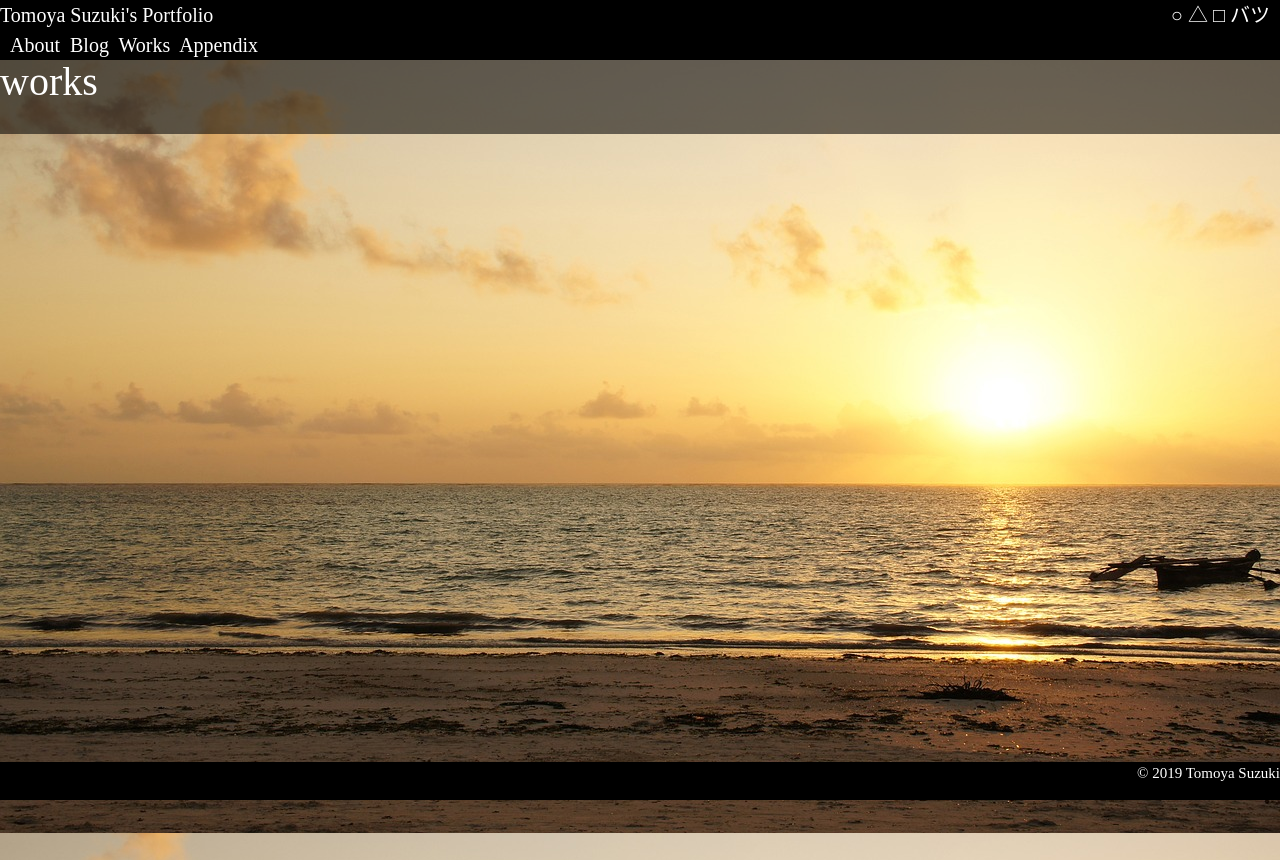
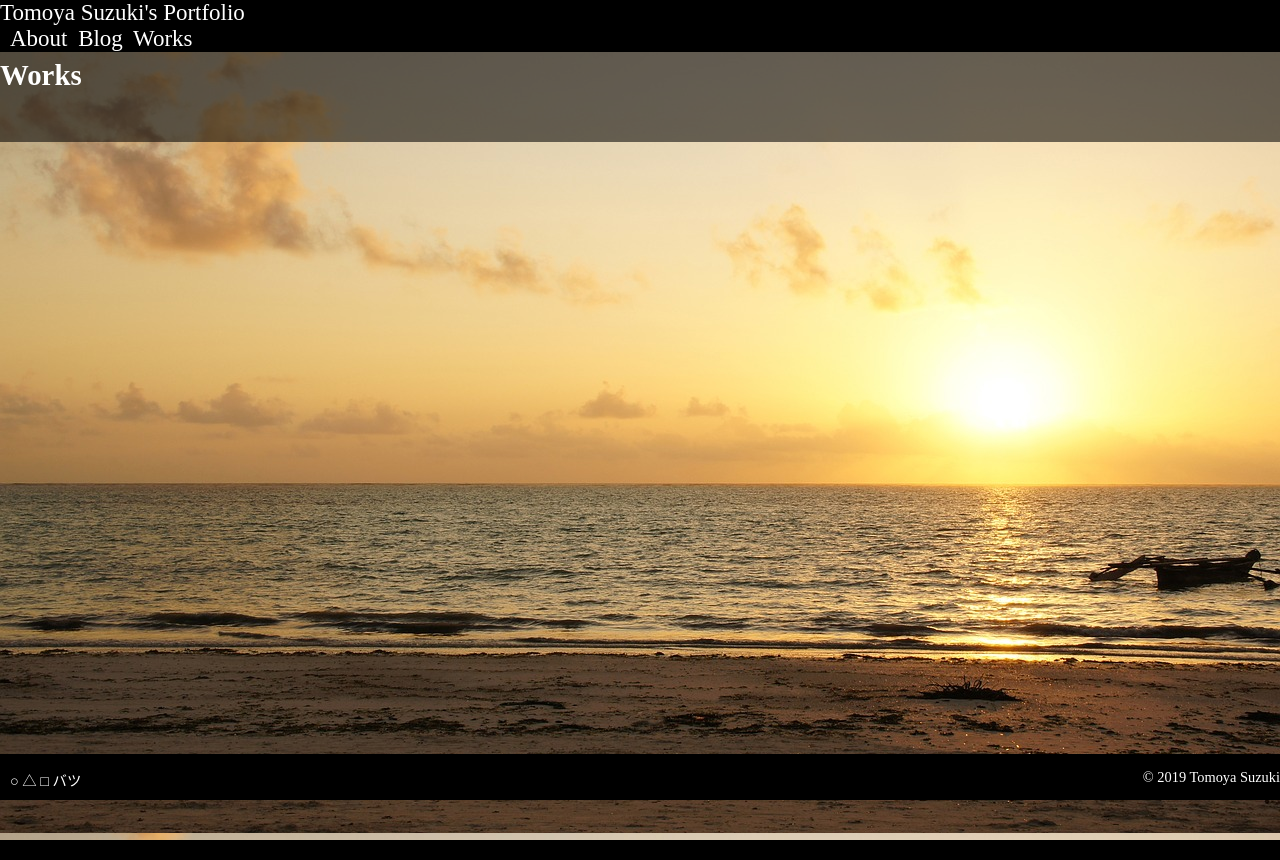
Before and after one commit to anchor-cable/portfolio, a Django app: page /about/works/ in a window 1280 px wide. Run offline with Django 3.2, Linux system fonts and the light colour scheme; data that the repository does not hold is empty; some libraries are stand-ins or nearby versions; some web fonts are replaced.

Commit message:
レスポンシブ対応中。Aboutは70%,Worksは40%、全体としてまだ60%くらい

```diff
--- a/myblog/static/css/style.css
+++ b/myblog/static/css/style.css
@@ -15,8 +15,8 @@ html {
 
 body {
   font-family: "Rounded Mplus 1c";
-  font-size: 15px;
-  height: 100%;
+  font-size: calc(50% + 0.5vw);
+  height: 100vh;
   margin: 0;
   background-image: url("../img/background.jpg");
   background-size: cover;
@@ -29,13 +29,19 @@ a.menus {
   margin-right: 5px;
 }
 
+#sns-icons {
+  position: absolute;
+  left: 10px;
+}
+
 .django-app {
   height: 100%;
 }
+
 /* super basic grid structure */
 
 #header {
-  font-size: 20px;
+  font-size: calc(115% + 0.5vw);
   position: fixed;
   top: 0px;
   background: black;
@@ -46,12 +52,6 @@ a.menus {
 
 #menu {
   margin-left: 10px;
-}
-
-#sns-icons {
-  position: absolute;
-  top: 0px;
-  right: 10px;
 }
 
 footer {
@@ -76,10 +76,24 @@ footer {
 }
 
 #common_overlay {
-  margin-top: 60px;
+  margin-top: 40px;
   width: 100%;
   background-color: rgba(0, 0, 0, 0.56);
   color: white;
+}
+
+div.imagebox {
+  height: 100%;
+  width: 100%;
+  position: relative;
+  padding: 0;
+  margin: 10px;
+}
+
+div.imagebox img {
+  width: 90%;
+  max-width: 90%;
+  height: auto;
 }
 
 span.imagetags a {
@@ -89,14 +103,6 @@ span.imagetags a {
   background: #35a7f8;
   padding: 0 2px;
   height: 20px;
-}
-
-div.imagebox {
-  height: 200px;
-  width: 300px;
-  position: relative;
-  padding: 0;
-  margin: 10px;
 }
 
 /* indexのCSS　*/
@@ -138,6 +144,20 @@ div.imagebox {
   width: calc(60% - 10px);
 }
 
+img#suzukitomo {
+  width: 80%;
+  max-width: 80%;
+  height: auto;
+}
+@media screen and (max-width: 479px) {
+  .leftbox .rightbox {
+    width: 100%;
+  }
+  .twobox {
+    display: block;
+  }
+}
+
 .photo {
   border-radius: 10px;
 }
@@ -152,6 +172,7 @@ div.imagebox {
 
 div.work {
   width: calc(33.3% - 10px);
+  height: calc(33.3% - 10px); /*　高さ固定にしたい */
   margin: 5px;
   background-color: #ffffff;
   border: 1px, #4b4b4b;
@@ -162,3 +183,11 @@ div.work h2 {
   margin: 5px;
   margin-left: 10px;
 }
+@media screen and (max-width: 479px) {
+  div.work {
+    width: 70%;
+  }
+  .worksbox {
+    display: block;
+  }
+}
--- a/myblog/templates/myblog/base.html
+++ b/myblog/templates/myblog/base.html
@@ -1,19 +1,11 @@
-{% load static %} <!DOCTYPE html>
+<!DOCTYPE html> {% load static %}
 <html>
   <head>
     <meta charset="UTF-8" />
+    <!-- ビューポートの設定 -->
+    <meta name="viewport" content="width=device-width,initial-scale=1" />
     <title>Tomoya Suzuki's Portfolio</title>
-    <link
-      rel="stylesheet"
-      href="https://maxcdn.bootstrapcdn.com/bootstrap/4.0.0-beta/css/bootstrap.min.css"
-      integrity="sha384-/Y6pD6FV/Vv2HJnA6t+vslU6fwYXjCFtcEpHbNJ0lyAFsXTsjBbfaDjzALeQsN6M"
-      crossorigin="anonymous"
-    />
-    <link
-      rel="stylesheet"
-      Atype="text/css"
-      href="https://maxcdn.bootstrapcdn.com/font-awesome/4.7.0/css/font-awesome.min.css"
-    />
+
     <link
       rel="stylesheet"
       type="text/css"
@@ -23,8 +15,9 @@
   <body>
     <div django-app="Portfolio" class="django-app">
       <div id="header">
-        <div><a href="/" class="menus">Tomoya Suzuki's Portfolio</a></div>
-        <div id="sns-icons">○ △ □ バツ</div>
+        <div id="site_top">
+          <a href="/" class="menus">Tomoya Suzuki's Portfolio</a>
+        </div>
         <div id="menu">
           <a href="/about" class="menus">About</a>
           <a
@@ -34,15 +27,17 @@
             >Blog</a
           >
           <a href="/works" class="menus">Works</a>
-          <a href="/appendix" class="menus">Appendix</a>
+          <!--<a href="/appendix" class="menus">Appendix</a> 作成中のためコメントアウト-->
         </div>
       </div>
 
       {% block content %}{% endblock %}
 
-      <footer><p>© 2019 Tomoya Suzuki</p></footer>
+      <footer>
+        <p id="sns-icons">○ △ □ バツ</p>
+        <p>© 2019 Tomoya Suzuki</p>
+      </footer>
     </div>
-    <script src="https://ajax.googleapis.com/ajax/libs/jquery/3.2.1/jquery.min.js"></script>
     <script
       async
       src="https://platform.twitter.com/widgets.js"
--- a/myblog/templates/myblog/works.html
+++ b/myblog/templates/myblog/works.html
@@ -1,7 +1,12 @@
 {% extends 'myblog/base.html' %} {% block content %} {% load static %}
 
 <div id="common_overlay">
-  <h1>works</h1>
+  <div class="first">
+    <div class="twobox">
+      <div class="leftbox"><h1>Works</h1></div>
+    </div>
+  </div>
+  <div class="second">
     <div class="worksbox">
       {% for work in works %}
       <div class="work">
@@ -17,6 +22,7 @@
       {% endfor %}
     </div>
   </div>
+</div>
 
 <script src="{% static 'js/works.js' %}"></script>
 {% endblock %}
```
Also changed, not shown: 1 other file. Lines whose indentation alone changed are shown as unchanged.
